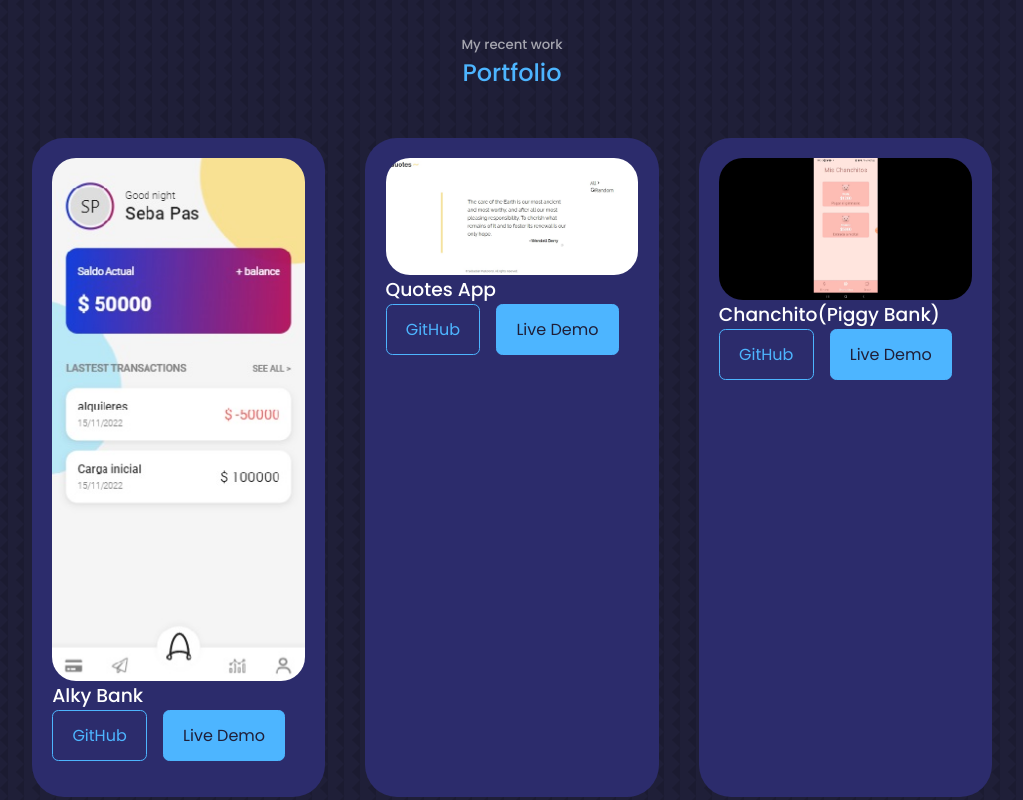
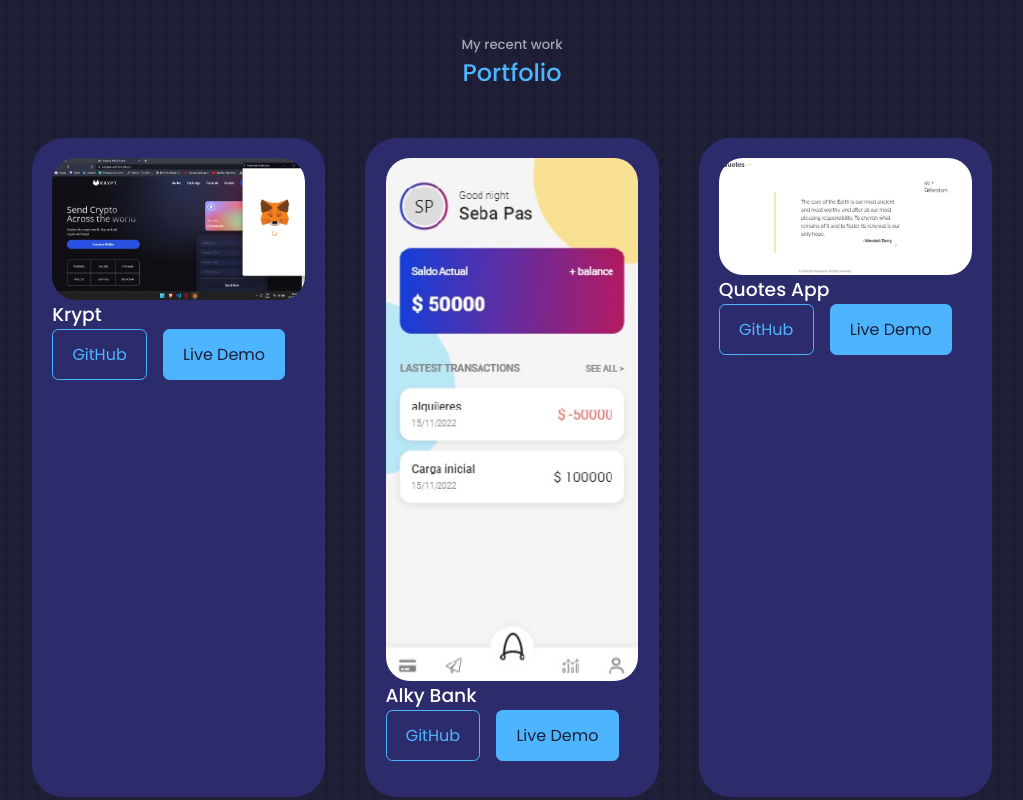
Before and after one commit to seba-pas/portfolio-react, a React (Create React App) app: page / in a window 1280 px wide. Shown: the part 2900-3700 px from the top of the page, without its empty margins (128-1151 px from the left). Built offline with nearby package versions, Linux system fonts and the light colour scheme.

Commit message:
Update Portfolio.jsx

```diff
--- a/src/components/Portfolio/Portfolio.jsx
+++ b/src/components/Portfolio/Portfolio.jsx
@@ -7,11 +7,20 @@ import IMG4 from "../../assets/quotes.jpg";
 import NATIVE from '../../assets/IMG_20220904_151852_081.jpg'
 import CHANCHI from '../../assets/chanchi.jpg'
 import WALLET from '../../assets/alkbank.jpg'
+import WEB3 from '../../assets/web3.jpg'
 
 
 const Portfolio = () => {
   const data = [
-      {
+        {
+      id: 14,
+      image: WEB3,
+      title: "Krypt",
+      github: "https://github.com/seba-pas/web-3.0-eth-project-Krypt",
+      demo: "https://sebapas-web3.vercel.app/",
+
+    },
+    {
       id: 11,
       image: WALLET,
       title: "Alky Bank",
@@ -19,6 +28,7 @@ const Portfolio = () => {
       demo: "https://www.youtube.com/watch?v=3RlsP3eYUp4",
 
     },
+
     {
       id: 1,
       image: IMG4,
```
